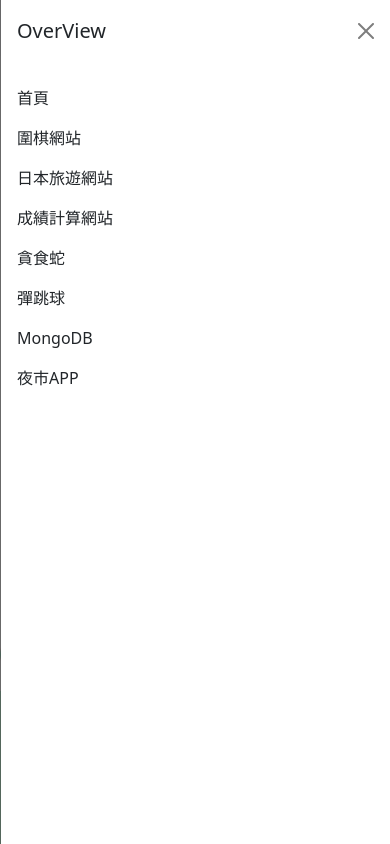
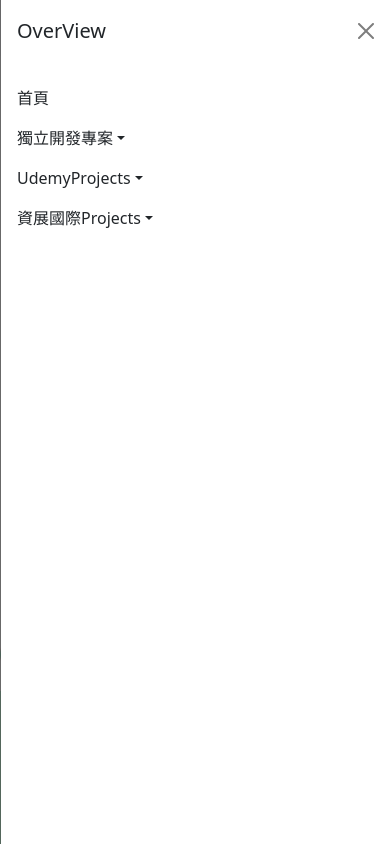
Before and after one commit to odenmeow/Portfolio, a Next.js app in the folder my-next/: page / in a window 390 px wide. Both pictures are taken after a click on the button 349 px from the left and 28 px from the top of the page. Shown: the top 844 px of the page. Built offline with nearby package versions, Linux system fonts and the light colour scheme.

Commit message:
section 3-3 [首頁先做這樣] 群集NavDropDown(分為獨立開發、Udemy、Ispan)、修改 Nav 文字置中、製作bubble Toggler (手動開關泡泡)、當我修改到一半，發現bubble className錯誤沒改到['']，泡泡添加RWD策略、把div移動到layout 這樣就能全域共享

```diff
--- a/my-next/components/layout.js
+++ b/my-next/components/layout.js
@@ -2,22 +2,32 @@ import Container from "react-bootstrap/Container";
 import Nav from "react-bootstrap/Nav";
 import Navbar from "react-bootstrap/Navbar";
 import Offcanvas from "react-bootstrap/Offcanvas";
+import NavDropdown from "react-bootstrap/NavDropdown";
 import "bootstrap/dist/css/bootstrap.min.css"; // 引入 Bootstrap CSS
 import style from "./layout.module.css";
 import Head from "next/head";
 import Link from "next/link";
+
+import styleB from "../styles/bubble.module.css";
+
 const navTitle = "CHEN I";
-const projectArray = [
-  { link: "/project-GoGame", name: "圍棋網站" },
-  { link: "/project-Tourism", name: "日本旅遊網站" },
-  { link: "/project-GPA", name: "成績計算網站" },
-  { link: "/project-SnakeGame", name: "貪食蛇" },
-  { link: "/project-Bricks", name: "彈跳球" },
-  { link: "/project-MongoDB", name: "MongoDB" },
-  { link: "/project-Yoichi", name: "夜市APP" },
+const UdemyProjectArray = [
+  { link: "/Udemy/project-GoGame", name: "圍棋網站" },
+  { link: "/Udemy/project-Tourism", name: "日本旅遊網站" },
+  { link: "/Udemy/project-GPA", name: "成績計算網站" },
+  { link: "/Udemy/project-SnakeGame", name: "貪食蛇" },
+  { link: "/Udemy/project-Bricks", name: "彈跳球" },
+  { link: "/Udemy/project-MongoDB", name: "MongoDB" },
 ];
-
-export default function Layout({ children }) {
+const ISpanProjectArray = [
+  { link: "/ISpan/project-FlipCard", name: "翻卡牌遊戲" },
+  { link: "/ISpan/project-OShop", name: "OShop網路商店" },
+];
+const IndividualProjectArray = [
+  { link: "/Oni/project-MyAutoMechine", name: "樹梅派~自動玩遊戲" },
+  { link: "/Oni/project-Yoichi", name: "夜市APP" },
+];
+export default function Layout({ children, bubbleStatus }) {
   return (
     <div>
       <Head>
@@ -36,6 +46,7 @@ export default function Layout({ children }) {
             style={{
               marginLeft: "auto",
               marginRight: "auto",
+              transform: "translate(50%,0)",
             }}
           >
             {navTitle}
@@ -48,7 +59,7 @@ export default function Layout({ children }) {
           >
             <Offcanvas.Header closeButton>
               <Offcanvas.Title id={`offcanvasNavbarLabel-expand-${false}`}>
-                <Nav.Link href="/">OverView</Nav.Link>
+                OverView
               </Offcanvas.Title>
             </Offcanvas.Header>
             <Offcanvas.Body>
@@ -56,29 +67,52 @@ export default function Layout({ children }) {
                 <Nav.Link className={style.NavLinkHover} href="/">
                   首頁
                 </Nav.Link>
-                {projectArray.map((object, index) => (
-                  <Nav.Link
+
+                <NavDropdown
+                  className={style.NavLinkHover}
+                  title="獨立開發專案"
+                  id={`offcanvasNavbarDropdown-Individual-expand-${false}`}
+                >
+                  {IndividualProjectArray.map((object, index) => (
+                    <NavDropdown.Item
                       className={style.NavLinkHover}
                       key={object.name + index}
                       href={object.link}
                     >
                       {object.name}
-                  </Nav.Link>
+                    </NavDropdown.Item>
                   ))}
-
-                {/* <NavDropdown
-                    title="Dropdown"
-                    id={`offcanvasNavbarDropdown-expand-${false}`}
+                </NavDropdown>
+                <NavDropdown
+                  className={style.NavLinkHover}
+                  title="UdemyProjects"
+                  id={`offcanvasNavbarDropdown-Udemy-expand-${false}`}
                 >
-                    <NavDropdown.Item href="#action3">Action</NavDropdown.Item>
-                    <NavDropdown.Item href="#action4">
-                      Another action
+                  {UdemyProjectArray.map((object, index) => (
+                    <NavDropdown.Item
+                      className={style.NavLinkHover}
+                      key={object.name + index}
+                      href={object.link}
+                    >
+                      {object.name}
                     </NavDropdown.Item>
-                    <NavDropdown.Divider />
-                    <NavDropdown.Item href="#action5">
-                      Something else here
+                  ))}
+                </NavDropdown>
+                <NavDropdown
+                  className={style.NavLinkHover}
+                  title="資展國際Projects"
+                  id={`offcanvasNavbarDropdown-international-expand-${false}`}
+                >
+                  {ISpanProjectArray.map((object, index) => (
+                    <NavDropdown.Item
+                      className={style.NavLinkHover}
+                      key={object.name + index}
+                      href={object.link}
+                    >
+                      {object.name}
                     </NavDropdown.Item>
-                  </NavDropdown> */}
+                  ))}
+                </NavDropdown>
               </Nav>
               {/* <Form className="d-flex">
                   <Form.Control
@@ -93,6 +127,20 @@ export default function Layout({ children }) {
           </Navbar.Offcanvas>
         </Container>
       </Navbar>
+      <div
+        className={`${styleB["bubble-background-wrap"]} bubbleCluster  bubbleShow`}
+      >
+        <div className={`${styleB.bubble} ${styleB.x1}`}></div>
+        <div className={`${styleB.bubble} ${styleB.x2}`}></div>
+        <div className={`${styleB.bubble} ${styleB.x3}`}></div>
+        <div className={`${styleB.bubble} ${styleB.x4}`}></div>
+        <div className={`${styleB.bubble} ${styleB.x5}`}></div>
+        <div className={`${styleB.bubble} ${styleB.x6}`}></div>
+        <div className={`${styleB.bubble} ${styleB.x7}`}></div>
+        <div className={`${styleB.bubble} ${styleB.x8}`}></div>
+        <div className={`${styleB.bubble} ${styleB.x9}`}></div>
+        <div className={`${styleB.bubble} ${styleB.x10}`}></div>
+      </div>
       <section style={{ marginTop: "10vh" }}>{children}</section>
       <footer>
         <div>
--- a/my-next/pages/index.js
+++ b/my-next/pages/index.js
@@ -34,20 +34,30 @@ const contactSkillsRight = [
   "passportGoogle OAuth 登入",
 ];
 export default function Home() {
+  const bubbleTogglehandler = (e) => {
+    let wrap = document.querySelector(".bubbleCluster");
+    wrap.classList.toggle("bubbleShow");
+    if (wrap.classList.contains("bubbleShow")) {
+      e.target.innerText = "停用泡泡";
+      wrap.innerHTML = `
+        <div class='${styleB.bubble} ${styleB.x1}'></div>
+        <div class='${styleB.bubble} ${styleB.x2}'></div>
+        <div class='${styleB.bubble} ${styleB.x3}'></div>
+        <div class='${styleB.bubble} ${styleB.x4}'></div>
+        <div class='${styleB.bubble} ${styleB.x5}'></div>
+        <div class='${styleB.bubble} ${styleB.x6}'></div>
+        <div class='${styleB.bubble} ${styleB.x7}'></div>
+        <div class='${styleB.bubble} ${styleB.x8}'></div>
+        <div class='${styleB.bubble} ${styleB.x9}'></div>
+        <div class='${styleB.bubble} ${styleB.x10}'></div>
+      `;
+    } else {
+      e.target.innerText = "啟用泡泡";
+      wrap.innerHTML = "";
+    }
+  };
   return (
     <Layout>
-      <div className={styleB.bubbleBackgroundWrap}>
-        <div className={`${styleB.bubble} ${styleB.x1}`}></div>
-        <div className={`${styleB.bubble} ${styleB.x2}`}></div>
-        <div className={`${styleB.bubble} ${styleB.x3}`}></div>
-        <div className={`${styleB.bubble} ${styleB.x4}`}></div>
-        <div className={`${styleB.bubble} ${styleB.x5}`}></div>
-        <div className={`${styleB.bubble} ${styleB.x6}`}></div>
-        <div className={`${styleB.bubble} ${styleB.x7}`}></div>
-        <div className={`${styleB.bubble} ${styleB.x8}`}></div>
-        <div className={`${styleB.bubble} ${styleB.x9}`}></div>
-        <div className={`${styleB.bubble} ${styleB.x10}`}></div>
-      </div>
       <section className={style["main-area"]}>
         <div className={style.info}>
           <h1>嗨，I'm Oni.</h1>
@@ -57,6 +67,9 @@ export default function Home() {
             希望找到是 Java SpringBoot + React 相關工作。
           </h2>
           <a href="#about-me-head">了解更多</a>
+          <a onClick={bubbleTogglehandler} style={{ marginLeft: "8rem" }}>
+            停用泡泡
+          </a>
         </div>
         <div className={style["img-area"]}>
           <img src="/project3/images/貓貓彎曲三角形.png" alt="貓貓頭貼" />
@@ -85,13 +98,13 @@ export default function Home() {
               <div className={style["skill-more-information"]}>
                 <div className={style["skill-more-information"]}>
                   <div className={style["skill-more-info-left"]}>
-                    {mainSikksLeft.map((skill) => (
-                      <p>{skill}</p>
+                    {mainSikksLeft.map((skill, index) => (
+                      <p key={skill + index}>{skill}</p>
                     ))}
                   </div>
                   <div className={style["skill-more-info-right"]}>
-                    {mainSikksRight.map((skill) => (
-                      <p>{skill}</p>
+                    {mainSikksRight.map((skill, index) => (
+                      <p key={skill + index}>{skill}</p>
                     ))}
                   </div>
                 </div>
@@ -103,13 +116,13 @@ export default function Home() {
               </div>
               <div className={style["skill-more-information"]}>
                 <div className={style["skill-more-info-left"]}>
-                  {contactSkillsLeft.map((skill) => (
-                    <p>{skill}</p>
+                  {contactSkillsLeft.map((skill, index) => (
+                    <p key={skill + index}>{skill}</p>
                   ))}
                 </div>
                 <div className={style["skill-more-info-right"]}>
-                  {contactSkillsRight.map((skill) => (
-                    <p>{skill}</p>
+                  {contactSkillsRight.map((skill, index) => (
+                    <p key={skill + index}>{skill}</p>
                   ))}
                 </div>
               </div>
@@ -174,7 +187,7 @@ export default function Home() {
               <tr>
                 <td>語言</td>
                 <td>
-                  <p>弱 中 強 精通 母語</p>
+                  <p>弱 ~ 中 ~ 強 ~ 精通 ~ 母語</p>
                   <ul>
                     <li>中文 : 母語</li>
                     <li>英文 : 中</li>
--- a/my-next/styles/bubble.module.css
+++ b/my-next/styles/bubble.module.css
@@ -20,7 +20,7 @@
 
 @keyframes animateBubble {
   0% {
-    margin-top: 1000px;
+    margin-top: 100%;
   }
   100% {
     margin-top: -100%;
@@ -44,14 +44,14 @@
 .x2 {
   animation: animateBubble 15s linear infinite,
     sideWays 2s ease-in-out infinite alternate;
-  left: 15%;
+  left: 35%;
   top: 0;
   transform: scale(0.8);
 }
 .x3 {
   animation: animateBubble 19s linear infinite,
     sideWays 2s ease-in-out infinite alternate;
-  left: 25%;
+  left: 75%;
   top: 0;
   transform: scale(1.2);
 }
@@ -104,3 +104,47 @@
   top: 0;
   transform: scale(1.1);
 }
+@media screen and (max-width: 1161px) {
+  .x1 {
+    animation: animateBubble 25s linear infinite,
+      sideWays 2s ease-in-out infinite alternate;
+    left: 5%;
+    top: 0;
+    transform: scale(0.25);
+  }
+  .x2 {
+    animation: animateBubble 15s linear infinite,
+      sideWays 2s ease-in-out infinite alternate;
+    left: 15%;
+    top: 0;
+    transform: scale(0.4);
+  }
+  .x3 {
+    animation: animateBubble 19s linear infinite,
+      sideWays 2s ease-in-out infinite alternate;
+    left: 25%;
+    top: 0;
+    transform: scale(0.6);
+  }
+  .x4 {
+    opacity: 0;
+  }
+  .x5 {
+    opacity: 0;
+  }
+  .x6 {
+    opacity: 0;
+  }
+  .x7 {
+    opacity: 0;
+  }
+  .x8 {
+    opacity: 0;
+  }
+  .x9 {
+    opacity: 0;
+  }
+  .x10 {
+    opacity: 0;
+  }
+}
```
Lines whose indentation alone changed are shown as unchanged.
